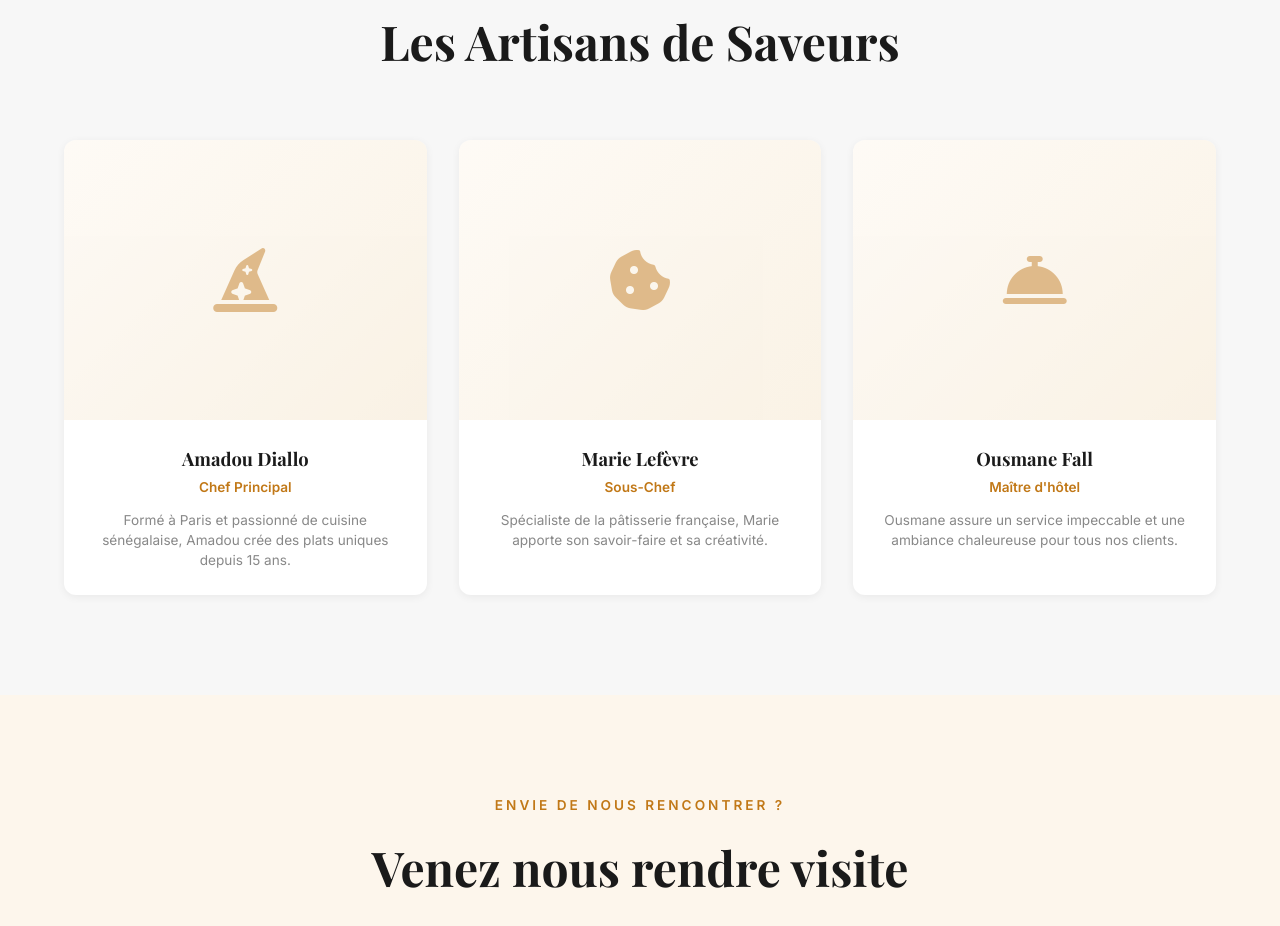
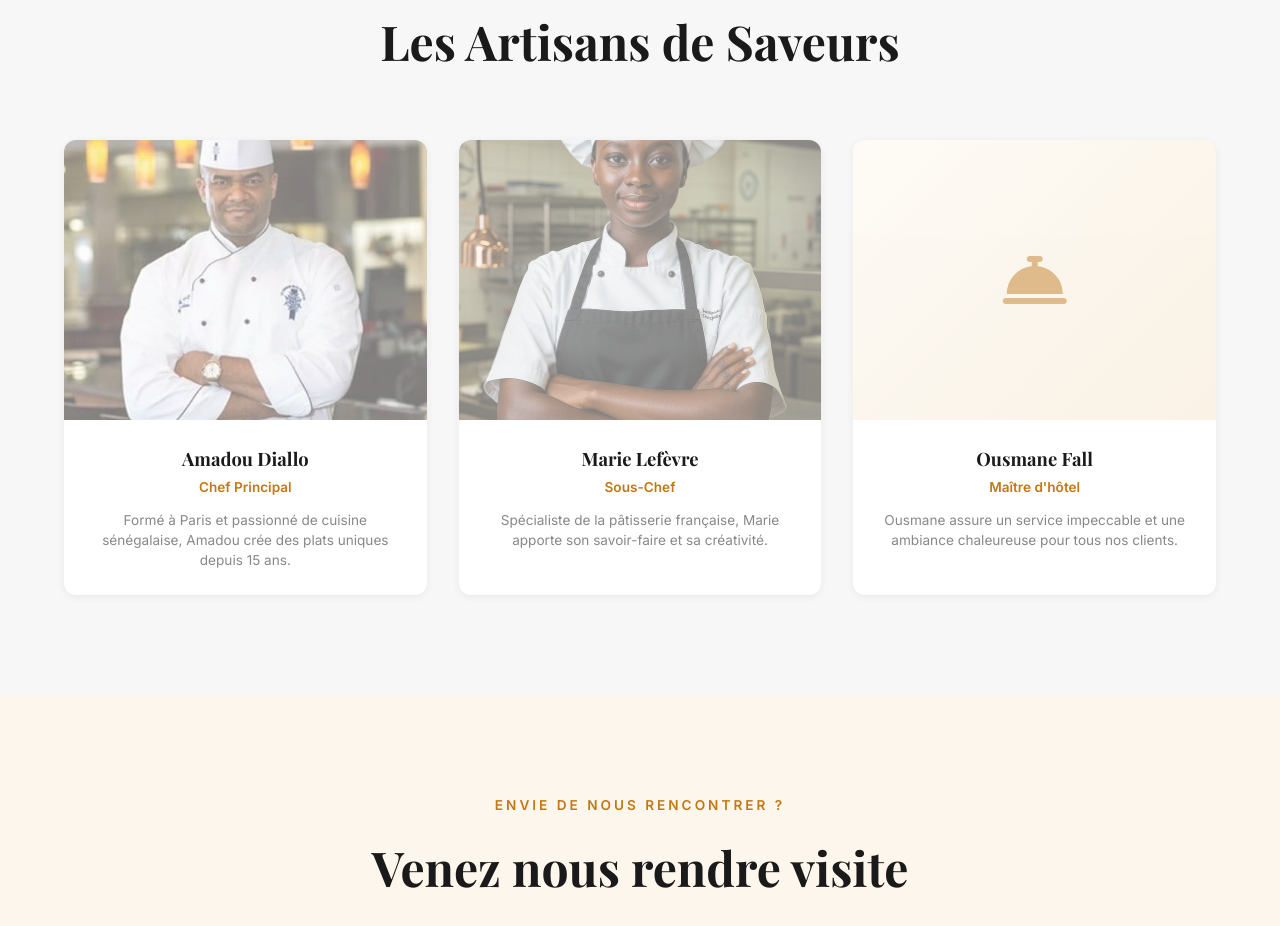
Before and after one commit to Mouhamet10/kaayleek, a website: page apropos.html in a window 1280 px wide. Shown: the part 2305-3231 px from the top of the page. Drawn offline with nearby package versions, Linux system fonts and the light colour scheme.

Commit message:
Add chef images to team section

```diff
--- a/apropos.html
+++ b/apropos.html
@@ -128,7 +128,10 @@
         document.addEventListener('DOMContentLoaded', () => {
             const teamHtml = TEAM_DATA.map((m, i) => `
                 <div class="team-card reveal" style="transition-delay: ${i * 0.1}s">
-                    <div class="team-img"><i class="fas ${m.icon}"></i></div>
+                    <div class="team-img">
+                        ${m.img ? `<img src="${encodeURI(m.img)}" alt="${m.name}" onerror="this.style.display='none';this.nextElementSibling.style.display='flex'">` : ''}
+                        <i class="fas ${m.icon}" ${m.img ? 'style="display:none"' : ''}></i>
+                    </div>
                     <div class="team-info">
                         <h3>${m.name}</h3>
                         <p class="role">${m.role}</p>
--- a/css/styles.css
+++ b/css/styles.css
@@ -541,6 +541,10 @@ body {
     background: linear-gradient(135deg, var(--cream), var(--cream-dark));
     display: flex; align-items: center; justify-content: center;
     font-size: 4rem; color: var(--primary); opacity: 0.5;
+    overflow: hidden; position: relative;
+}
+.team-img img {
+    width: 100%; height: 100%; object-fit: cover; opacity: 1;
 }
 .team-info { padding: 24px; text-align: center; }
 .team-info h3 { font-family: var(--font-display); font-size: 1.15rem; margin-bottom: 4px; }
--- a/js/app.js
+++ b/js/app.js
@@ -266,9 +266,9 @@ const REVIEWS_DATA = [
 const GALLERY_DATA_DEFAULT = [];
 
 const TEAM_DATA = [
-    { name: 'Amadou Diallo', role: 'Chef Principal', desc: 'Formé à Paris et passionné de cuisine sénégalaise, Amadou crée des plats uniques depuis 15 ans.', icon: 'fa-hat-wizard' },
-    { name: 'Marie Lefèvre', role: 'Sous-Chef', desc: 'Spécialiste de la pâtisserie française, Marie apporte son savoir-faire et sa créativité.', icon: 'fa-cookie-bite' },
-    { name: 'Ousmane Fall', role: 'Maître d\'hôtel', desc: 'Ousmane assure un service impeccable et une ambiance chaleureuse pour tous nos clients.', icon: 'fa-concierge-bell' }
+    { name: 'Amadou Diallo', role: 'Chef Principal', desc: 'Formé à Paris et passionné de cuisine sénégalaise, Amadou crée des plats uniques depuis 15 ans.', icon: 'fa-hat-wizard', img: 'images/chef principal.jpg' },
+    { name: 'Marie Lefèvre', role: 'Sous-Chef', desc: 'Spécialiste de la pâtisserie française, Marie apporte son savoir-faire et sa créativité.', icon: 'fa-cookie-bite', img: 'images/sous chef.jpg' },
+    { name: 'Ousmane Fall', role: 'Maître d\'hôtel', desc: 'Ousmane assure un service impeccable et une ambiance chaleureuse pour tous nos clients.', icon: 'fa-concierge-bell', img: '' }
 ];
 
 // ========== API FETCH ==========
```
Also changed, not shown: images/chef principal.jpg (added), images/maitre d'hotel.jpg (added), images/sous chef.jpg (added).
